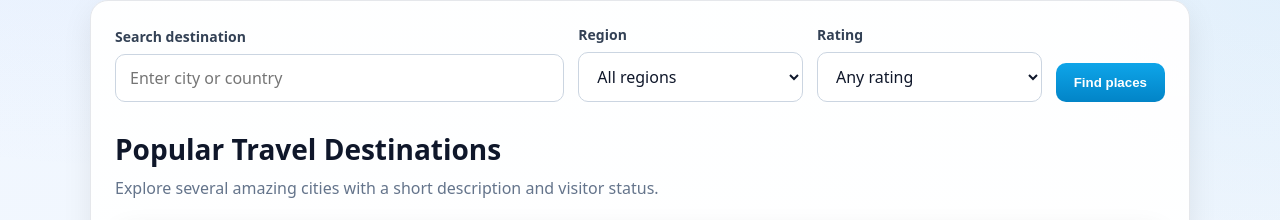
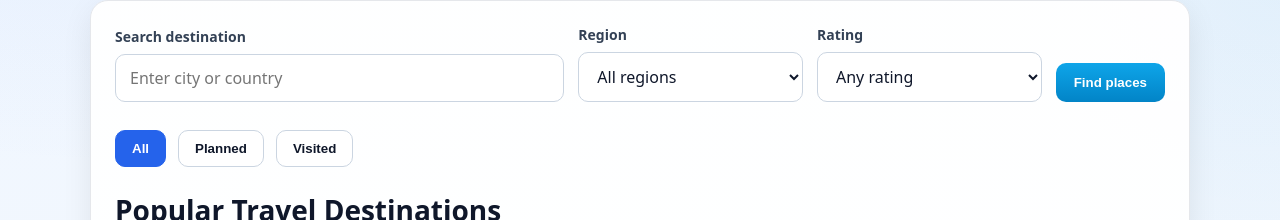
Before and after one commit to dimamedvid/My-Travel-Destinations-, a React (Vite) app: page / in a window 1280 px wide. Shown: the part 158-378 px from the top of the page. Built offline with nearby package versions, Linux system fonts and the light colour scheme; grey boxes are pictures that could not be loaded.

Commit message:
Implement destination filtering with conditional rendering

```diff
--- a/src/App.jsx
+++ b/src/App.jsx
@@ -55,6 +55,8 @@ export default function App() {
     },
   ]);
 
+  const [filter, setFilter] = useState('all');
+
   function toggleVisited(id) {
     setDestinations((prevDestinations) =>
       prevDestinations.map((destination) =>
@@ -67,6 +69,12 @@ export default function App() {
 
   const visitedCount = destinations.filter((destination) => destination.visited).length;
 
+  const filteredDestinations = destinations.filter((destination) => {
+    if (filter === 'visited') return destination.visited;
+    if (filter === 'planned') return !destination.visited;
+    return true;
+  });
+
   return (
     <div className="app">
       <Header
@@ -75,7 +83,12 @@ export default function App() {
         visitedCount={visitedCount}
         totalCount={destinations.length}
       />
-      <Main destinations={destinations} onToggleVisited={toggleVisited} />
+      <Main
+        destinations={filteredDestinations}
+        filter={filter}
+        onFilterChange={setFilter}
+        onToggleVisited={toggleVisited}
+      />
       <Footer />
     </div>
   );
--- a/src/components/CityList.css
+++ b/src/components/CityList.css
@@ -24,3 +24,14 @@
     display: grid;
     gap: 18px;
 }
+
+.city-list-section__empty {
+    margin: 0;
+    padding: 20px;
+    border: 1px dashed #cbd5e1;
+    border-radius: 12px;
+    background: #f8fafc;
+    color: #64748b;
+    text-align: center;
+    font-weight: 600;
+}
--- a/src/components/CityList.jsx
+++ b/src/components/CityList.jsx
@@ -11,6 +11,11 @@ export default function CityList({ destinations, onToggleVisited }) {
         </p>
       </div>
 
+      {destinations.length === 0 ? (
+        <p className="city-list-section__empty">
+          No destinations found for this filter.
+        </p>
+      ) : (
         <div className="city-list">
           {destinations.map((destination) => (
             <CityItem
@@ -20,6 +25,7 @@ export default function CityList({ destinations, onToggleVisited }) {
             />
           ))}
         </div>
+      )}
     </section>
   );
 }
--- a/src/components/Main.css
+++ b/src/components/Main.css
@@ -12,6 +12,34 @@
     box-shadow: 0 10px 30px rgba(2, 8, 23, 0.08);
 }
 
+.filter-bar {
+    display: flex;
+    gap: 12px;
+    margin-bottom: 24px;
+    flex-wrap: wrap;
+}
+
+.filter-bar__button {
+    padding: 10px 16px;
+    border: 1px solid #cbd5e1;
+    border-radius: 10px;
+    background: #ffffff;
+    color: #0f172a;
+    font-weight: 600;
+    cursor: pointer;
+    transition: 0.2s ease;
+}
+
+.filter-bar__button:hover {
+    border-color: #2563eb;
+}
+
+.filter-bar__button--active {
+    background: #2563eb;
+    border-color: #2563eb;
+    color: #ffffff;
+}
+
 @media (max-width: 640px) {
     .main {
         padding: 18px 12px;
--- a/src/components/Main.jsx
+++ b/src/components/Main.jsx
@@ -2,11 +2,43 @@ import CitySearch from './CitySearch.jsx';
 import CityList from './CityList.jsx';
 import './Main.css';
 
-export default function Main({ destinations, onToggleVisited }) {
+export default function Main({
+  destinations,
+  filter,
+  onFilterChange,
+  onToggleVisited,
+}) {
   return (
     <main className="main">
       <section className="panel">
         <CitySearch />
+
+        <div className="filter-bar">
+          <button
+            className={`filter-bar__button ${filter === 'all' ? 'filter-bar__button--active' : ''}`}
+            type="button"
+            onClick={() => onFilterChange('all')}
+          >
+            All
+          </button>
+
+          <button
+            className={`filter-bar__button ${filter === 'planned' ? 'filter-bar__button--active' : ''}`}
+            type="button"
+            onClick={() => onFilterChange('planned')}
+          >
+            Planned
+          </button>
+
+          <button
+            className={`filter-bar__button ${filter === 'visited' ? 'filter-bar__button--active' : ''}`}
+            type="button"
+            onClick={() => onFilterChange('visited')}
+          >
+            Visited
+          </button>
+        </div>
+
         <CityList
           destinations={destinations}
           onToggleVisited={onToggleVisited}
```
Lines whose indentation alone changed are shown as unchanged.
